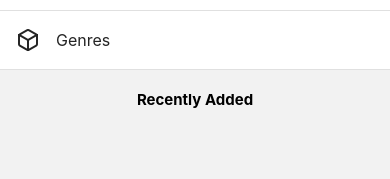
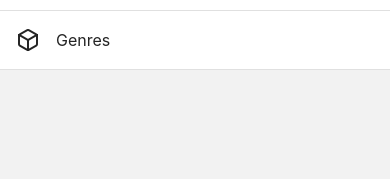
Before and after one commit to golirra/AudioPlayer, a React Native app: screen / in a window 390 px wide. Shown: the part 290-469 px from the top of the page. Built offline with nearby package versions, Linux system fonts and the light colour scheme.

Commit message:
pushing dependencies

```diff
--- a/screens/Home.js
+++ b/screens/Home.js
@@ -63,10 +63,6 @@ function Home({ navigation }) {
       </ListItem>
       </TouchableOpacity>
       )}
-
-        <View>
-          <Text style={styles.text}>Recently Added</Text>
-        </View>
     </View>
   );
 }
--- a/screens/Settings.js
+++ b/screens/Settings.js
@@ -54,6 +54,7 @@ const Settings = () => {
                             'fileLocation': fileLocation,
                             'metadata': metadata
                         };
+                        let array = []
                         allMedia.push(musicData)
                 }
                 AsyncStorage.setItem("mediaAssets", JSON.stringify(allMedia));
@@ -65,6 +66,7 @@ const Settings = () => {
     };
 
     const clearMedia = async () => {
+        setAllMedia([]);
         await AsyncStorage.clear();
         console.log('storage cleared')
     }
```
Also changed, not shown: package.json (+4 -14 lines), 1 other file (tests, documents, lock files or other folders).
